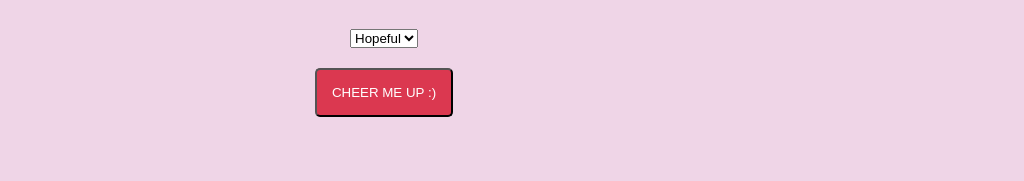
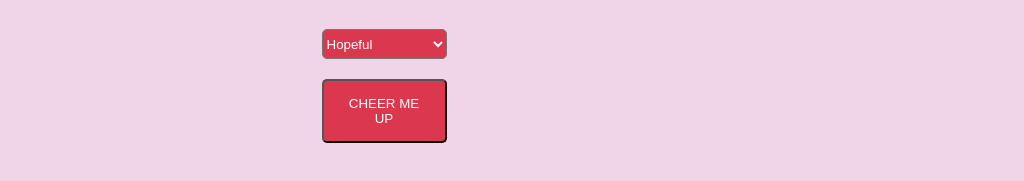
Before and after one commit to Healing-HeartBot/Healing-Heart-Bot, a website with bundled scripts: page public/index.html in a window 1280 px wide. Shown: the part 125-306 px from the top of the page, 256-1280 px from the left. Built offline with nearby package versions, Linux system fonts and the light colour scheme.

Commit message:
styling select

```diff
--- a/public/index.html
+++ b/public/index.html
@@ -34,7 +34,7 @@
             <option value="weak">Weak</option>
             <option value="bitter">Bitter</option>
          </select><br>
-          <button id="cheer-button">Cheer me up :)</button>
+          <button id="cheer-button">Cheer me up</button>
     </form>
     <img class="robot-head hidden" id="robot-head" src="assets/robot-head.png">
     <div id="robot-wrapper">
--- a/public/src/main.css
+++ b/public/src/main.css
@@ -28,12 +28,21 @@ form {
   margin-bottom: 50px;
 }
 
+select {
+  background-color:#db3850;
+  width: 125px;
+  height: 30px;
+  color: white;
+  border-radius: 5px;
+}
+
 button {
   padding: 15px 15px;
   color: white;
   background-color:#db3850;
   margin-top: 20px;
   text-transform: uppercase;
+  width: 125px;
   border-radius: 5px;
 }
 
```
